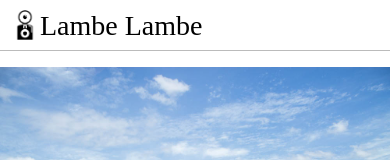
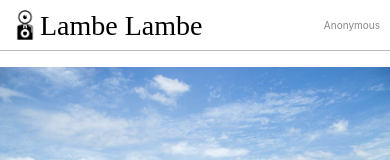
Before and after one commit to Pedro-imbriani-clear/lambe, a React Native app: screen /Home in a window 390 px wide. Shown: the top 160 px of the page. Built offline with nearby package versions, Linux system fonts and the light colour scheme.

Commit message:
user in header

```diff
--- a/src/components/Header.js
+++ b/src/components/Header.js
@@ -1,13 +1,28 @@
 import React from 'react'
 import { View, Text, Image, StyleSheet, Platform } from 'react-native'
+import { Gravatar } from 'react-native-gravatar'
 import icon from '../../assets/imgs/icon.png'
 
+import useUser from '../data/hooks/useUser'
+
 export default props => {
+    const { name, email } = useUser()
+
+    const username = name || 'Anonymous'
+    const gravatar = email ?
+        <Gravatar options={{email, secure: true}}
+            style={styles.avatar} />
+        : null
+
     return (
         <View style={styles.container}>
             <View style={styles.rowContainer}>
                 <Image source={icon} style={styles.image}/>
                 <Text style={styles.title}>Lambe Lambe</Text>
+            </View>
+            <View style={styles.userContainer}>
+                <Text style={styles.user}>{username}</Text>
+                {gravatar}
             </View>
         </View>
     )
@@ -19,7 +34,9 @@ const styles = StyleSheet.create({
         padding: 10,
         borderBottomWidth: 1,
         borderColor: '#BBB',
-        width: '100%'
+        width: '100%',
+        flexDirection: 'row',
+        justifyContent: 'space-between'
     },
     rowContainer: {
         flexDirection: 'row',
@@ -35,5 +52,18 @@ const styles = StyleSheet.create({
         fontFamily: 'shelter',
         height: 30,
         fontSize: 28
+    },
+    userContainer: {
+        flexDirection: 'row',
+        alignItems: 'center'
+    },
+    user: {
+        fontSize: 10,
+        color: '#888'
+    },
+    avatar: {
+        width: 30,
+        height: 30,
+        marginLeft: 10
     }
 })
```
